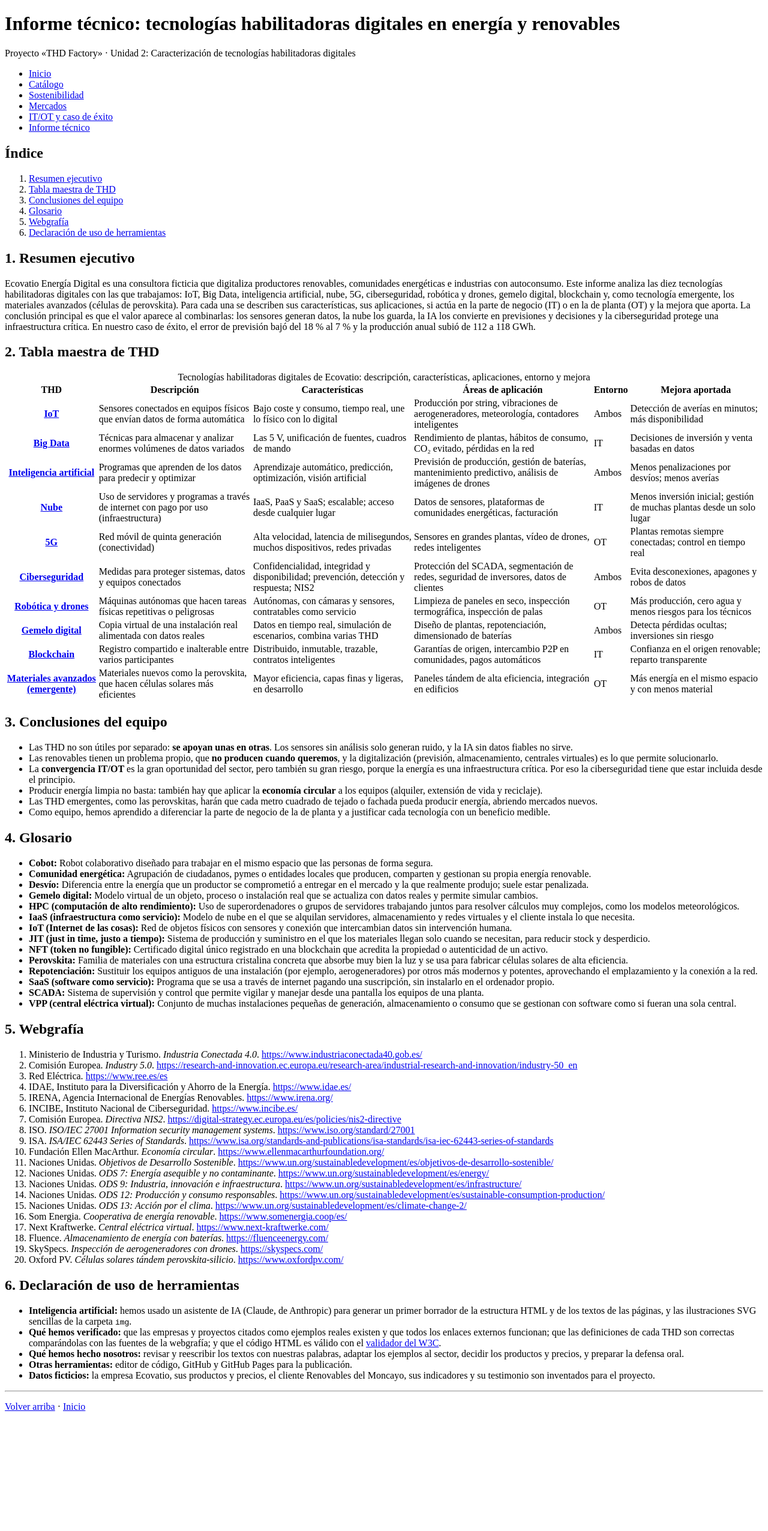
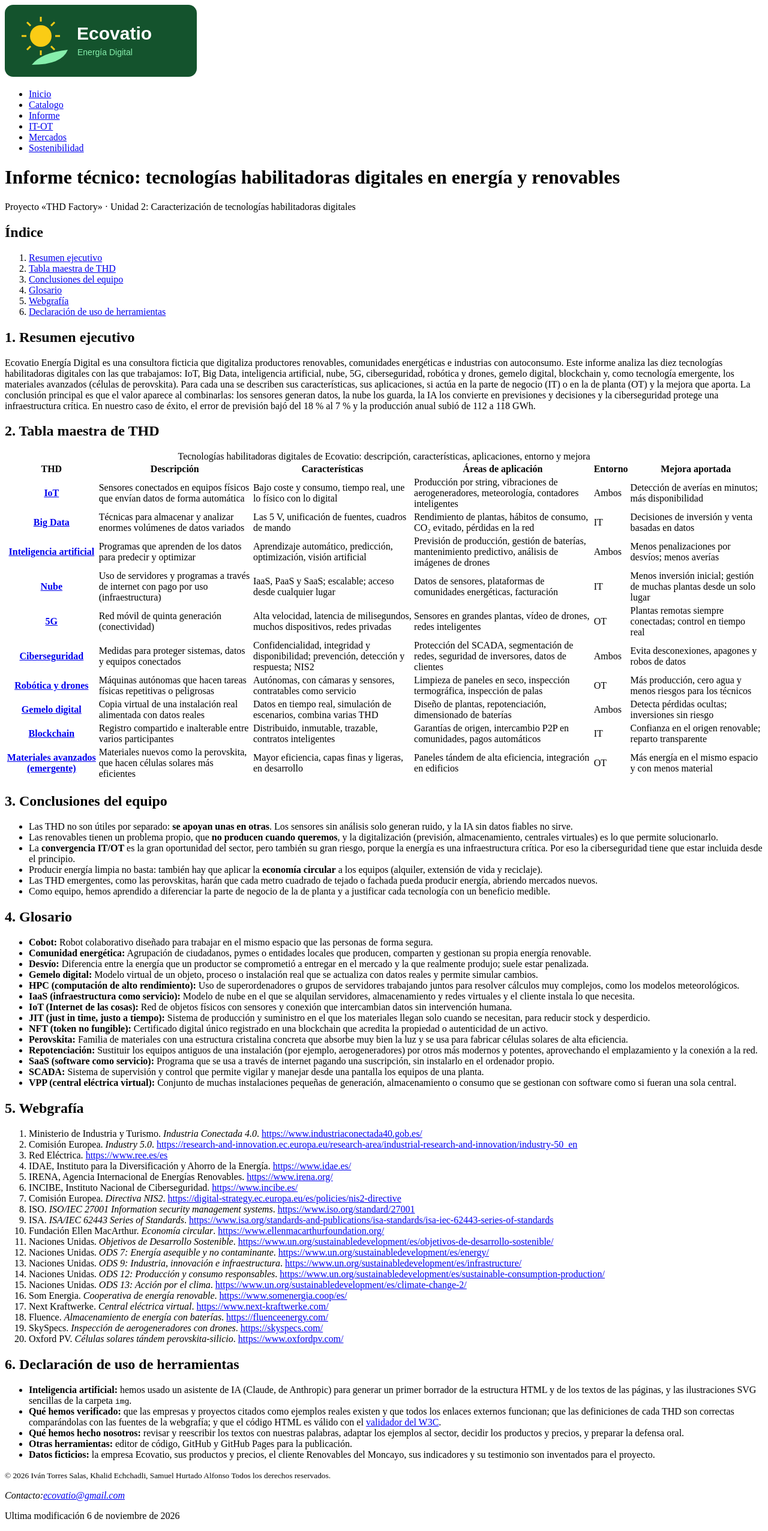
Before and after one commit to Shurafo451/ecovatio-borrador, a plain HTML site: page informe.html in a window 1280 px wide. Shown: the whole page at 60% size. Before the commit the page ends 2370 px from the top, so only its background shows below. Drawn offline with Linux system fonts and the light colour scheme.

Commit message:
Combina informe e IT/OT con la estructura del grupo (cabecera, menú y pie)

```diff
--- a/informe.html
+++ b/informe.html
@@ -2,27 +2,31 @@
 <html lang="es">
 <head>
     <meta charset="UTF-8">
-  <meta name="viewport" content="width=device-width, initial-scale=1">
+    <meta name="viewport" content="width=device-width, initial-scale=1.0">
+    <title>Ecovatio Energía Digital | Informe técnico</title>
     <meta name="description" content="Informe técnico de Ecovatio: tabla maestra de THD, conclusiones, glosario y webgrafía.">
-  <title>Ecovatio Energía Digital | Informe técnico</title>
+    <link rel="icon" href="img/logo.svg">
 </head>
 <body>
    <header>
-    <h1 id="inicio">Informe técnico: tecnologías habilitadoras digitales en energía y renovables</h1>
-    <p>Proyecto «THD Factory» · Unidad 2: Caracterización de tecnologías habilitadoras digitales</p>
+        <a href="index.html">
+            <img src="img/logo.svg" alt="logo web">
+        </a>
         <nav>
             <ul>
                 <li><a href="index.html">Inicio</a></li>
-        <li><a href="catalogo.html">Catálogo</a></li>
+                <li><a href="catalogo.html">Catalogo</a></li>
+                <li><a href="informe.html">Informe</a></li>
+                <li><a href="it-ot.html">IT-OT</a></li>
+                <li><a href="mercados.html">Mercados</a></li>
                 <li><a href="sostenibilidad.html">Sostenibilidad</a></li>
-        <li><a href="mercados.html">Mercados</a></li>
-        <li><a href="it-ot.html">IT/OT y caso de éxito</a></li>
-        <li><a href="informe.html">Informe técnico</a></li>
             </ul>
         </nav>
    </header>
+   <main>
+    <h1 id="inicio">Informe técnico: tecnologías habilitadoras digitales en energía y renovables</h1>
+    <p>Proyecto «THD Factory» · Unidad 2: Caracterización de tecnologías habilitadoras digitales</p>
 
-  <main>
     <section id="indice">
       <h2>Índice</h2>
       <ol>
@@ -208,10 +212,12 @@
       </ul>
     </section>
    </main>
-
    <footer>
-    <hr>
-    <p><a href="#inicio">Volver arriba</a> · <a href="index.html">Inicio</a></p>
+        <p><small>&copy; 2026 Iván Torres Salas, Khalid Echchadli, Samuel Hurtado Alfonso Todos los derechos reservados.</small></p>
+        <address>
+            Contacto:<a href="mailto:ecovatio@gmail.com">ecovatio@gmail.com</a>
+        </address>
+        <p>Ultima modificación <time datetime="2026-11-06">6 de noviembre de 2026</time></p>
    </footer>
 </body>
 </html>
```
Also changed, not shown: it-ot.html (+17 -11 lines). Lines whose indentation alone changed are shown as unchanged.
